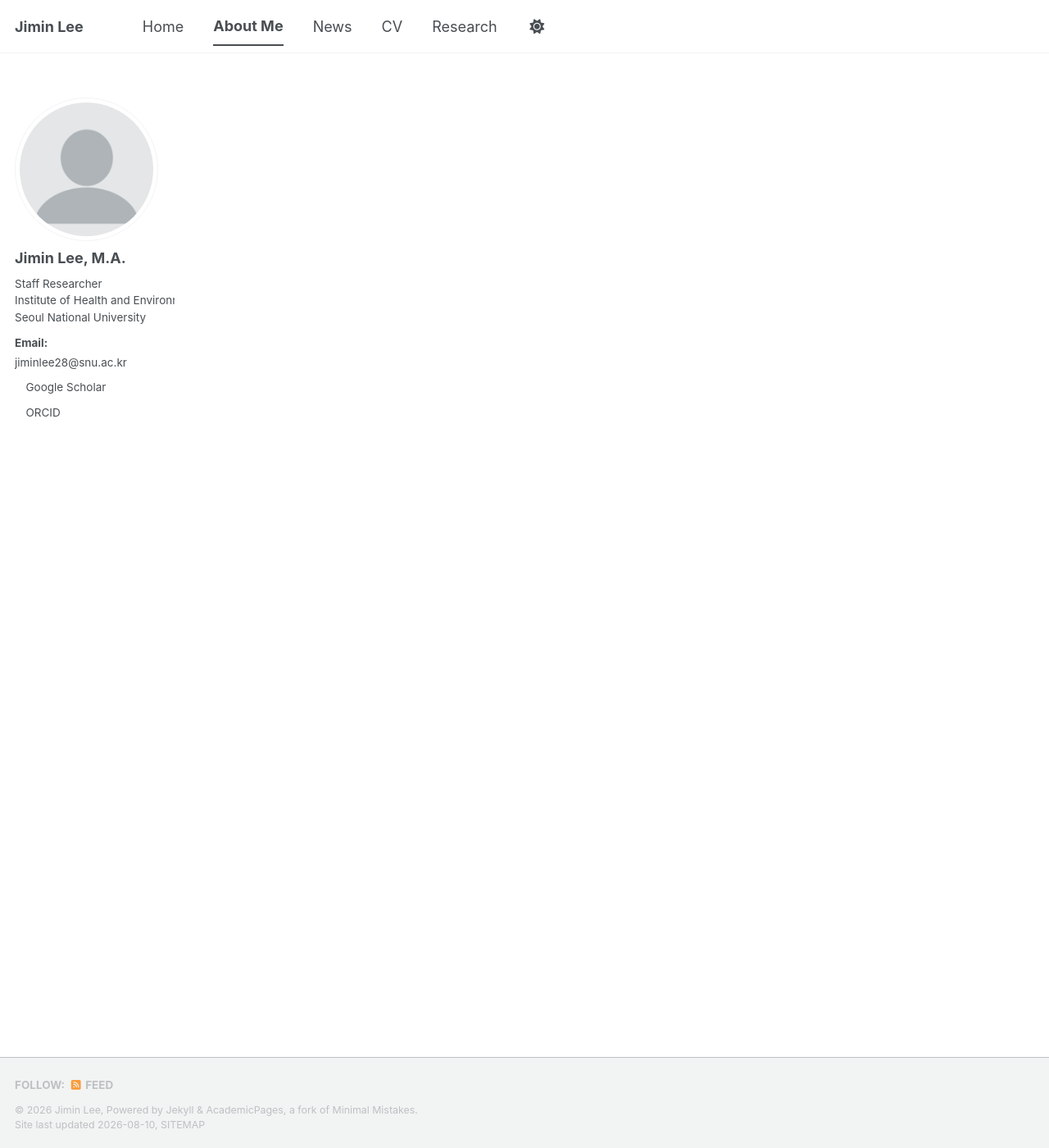
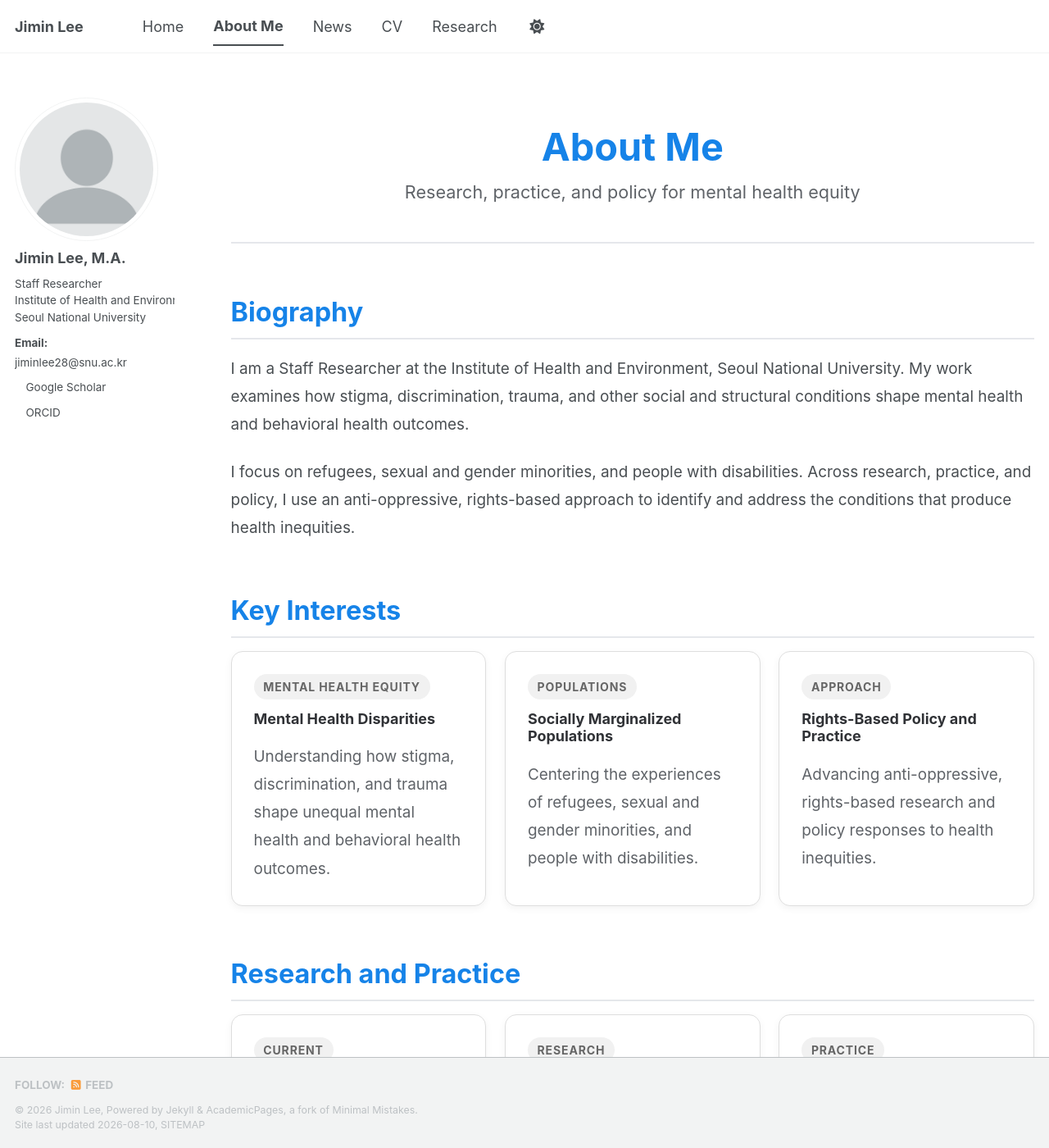
Before and after one commit to jiminlee-research/jiminlee-research.github.io, a Jekyll site: the page built from _pages/about-me.md, in a window 1280 px wide and 1400 px high. Shown: the whole window at 82% size. Built offline with Jekyll 4.4.1, drawn with Linux system fonts in a browser that asks for light colours; a style sheet for code colours, icons or effects is not loaded; some of the changed text lies outside the part shown.

Commit message:
Enhance about me page with personal details
Added detailed biography, key interests, research, practice, and education sections to the about me page.

```diff
--- a/_pages/about-me.md
+++ b/_pages/about-me.md
@@ -15,3 +15,84 @@ author_profile: true
 .about-page .about-section p { font-size: 1.05rem; line-height: 1.8; }
 .about-page .interest-grid, .about-page .record-grid { display: grid; gap: 1.25rem; grid-template-columns: repeat(3, minmax(0, 1fr)); }
 .about-page .interest-card, .about-page .record-card { border: 1px solid #dedede; border-radius: 14px; padding: 1.5rem; background: #fff; box-shadow: 0 3px 10px rgba(0,0,0,.05); }
+.about-page .interest-card h3, .about-page .record-card h3 { margin-top: 0; color: #303236; }
+.about-page .interest-card p, .about-page .record-card p { margin-bottom: 0; color: #5f6368; }
+.about-page .label { display: inline-block; border-radius: 999px; background: #f1f1f1; color: #666; font-size: .78rem; font-weight: 700; letter-spacing: .06em; padding: .28rem .65rem; margin-bottom: .7rem; }
+@media (max-width: 800px) {
+  .about-page .interest-grid, .about-page .record-grid { grid-template-columns: 1fr; }
+  .about-page .about-hero h1 { font-size: 2.2rem; }
+}
+</style>
+
+<div class="about-page">
+  <header class="about-hero">
+    <h1>About Me</h1>
+    <p>Research, practice, and policy for mental health equity</p>
+  </header>
+
+  <section class="about-section">
+    <h2>Biography</h2>
+    <p>I am a Staff Researcher at the Institute of Health and Environment, Seoul National University. My work examines how stigma, discrimination, trauma, and other social and structural conditions shape mental health and behavioral health outcomes.</p>
+    <p>I focus on refugees, sexual and gender minorities, and people with disabilities. Across research, practice, and policy, I use an anti-oppressive, rights-based approach to identify and address the conditions that produce health inequities.</p>
+  </section>
+
+  <section class="about-section">
+    <h2>Key Interests</h2>
+    <div class="interest-grid">
+      <article class="interest-card">
+        <div class="label">MENTAL HEALTH EQUITY</div>
+        <h3>Mental Health Disparities</h3>
+        <p>Understanding how stigma, discrimination, and trauma shape unequal mental health and behavioral health outcomes.</p>
+      </article>
+      <article class="interest-card">
+        <div class="label">POPULATIONS</div>
+        <h3>Socially Marginalized Populations</h3>
+        <p>Centering the experiences of refugees, sexual and gender minorities, and people with disabilities.</p>
+      </article>
+      <article class="interest-card">
+        <div class="label">APPROACH</div>
+        <h3>Rights-Based Policy and Practice</h3>
+        <p>Advancing anti-oppressive, rights-based research and policy responses to health inequities.</p>
+      </article>
+    </div>
+  </section>
+
+  <section class="about-section">
+    <h2>Research and Practice</h2>
+    <div class="record-grid">
+      <article class="record-card">
+        <div class="label">CURRENT</div>
+        <h3>Staff Researcher</h3>
+        <p>Institute of Health and Environment<br>Seoul National University</p>
+      </article>
+      <article class="record-card">
+        <div class="label">RESEARCH</div>
+        <h3>Research Assistant</h3>
+        <p>ChildFund Korea and Kyobo Life<br>Longitudinal evaluation of protected children's welfare outcomes, 2024–2025</p>
+      </article>
+      <article class="record-card">
+        <div class="label">PRACTICE</div>
+        <h3>Social Worker</h3>
+        <p>Dongjak-gu Public Mental Health Welfare Center<br>Grief counseling and support coordination for suicide-bereaved families, 2025</p>
+      </article>
+    </div>
+  </section>
+
+  <section class="about-section">
+    <h2>Education</h2>
+    <div class="record-grid">
+      <article class="record-card">
+        <h3>M.A. in Social Welfare</h3>
+        <p>Ewha Womans University<br>2023–2025</p>
+      </article>
+      <article class="record-card">
+        <h3>B.A. in Social Welfare</h3>
+        <p>Ewha Womans University<br>2020–2023</p>
+      </article>
+      <article class="record-card">
+        <h3>Visiting Student</h3>
+        <p>Philipps-Universität Marburg<br>2021–2022</p>
+      </article>
+    </div>
+  </section>
+</div>
```
